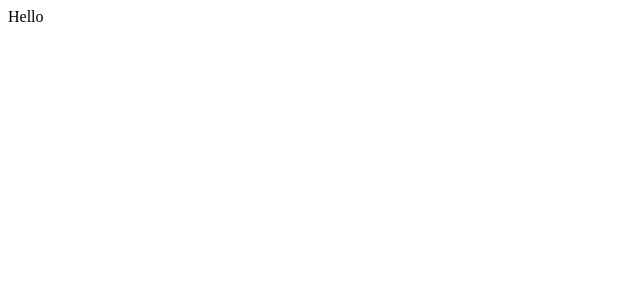
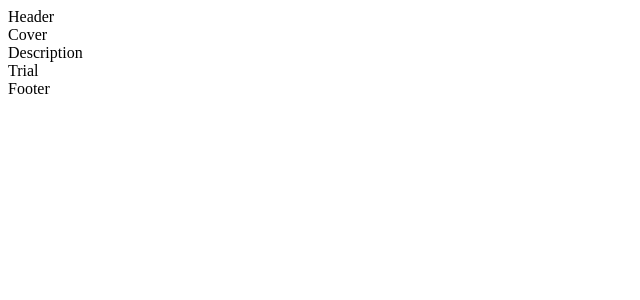
Before and after one commit to franjorub/huddle, a React (Create React App) app: page / in a window 1280 px wide. Shown: the top 300 px of the page, without its empty margins (0-640 px from the left). Built offline with nearby package versions, Linux system fonts and the light colour scheme.

Commit message:
components structure

```diff
--- a/src/components/App.js
+++ b/src/components/App.js
@@ -0,0 +1,20 @@
+import React from "react";
+import Header from "./Header";
+import Cover from "./Cover";
+import Description from "./Description";
+import Trial from "./Trial";
+import Footer from "./Footer";
+import Layout from "./Layout";
+const App = () => {
+  return (
+    <Layout>
+      <Header />
+      <Cover />
+      <Description />
+      <Trial />
+      <Footer />
+    </Layout>
+  );
+};
+
+export default App;
--- a/src/components/Cover.js
+++ b/src/components/Cover.js
@@ -0,0 +1,7 @@
+import React from "react";
+
+const Cover = () => {
+  return <div>Cover</div>;
+};
+
+export default Cover;
--- a/src/components/Description.js
+++ b/src/components/Description.js
@@ -0,0 +1,7 @@
+import React from "react";
+
+const Description = () => {
+  return <div>Description</div>;
+};
+
+export default Description;
--- a/src/components/Footer.js
+++ b/src/components/Footer.js
@@ -0,0 +1,7 @@
+import React from "react";
+
+const Footer = () => {
+  return <div>Footer</div>;
+};
+
+export default Footer;
--- a/src/components/Header.js
+++ b/src/components/Header.js
@@ -0,0 +1,7 @@
+import React from "react";
+
+const Header = () => {
+  return <div>Header</div>;
+};
+
+export default Header;
--- /dev/null
+++ b/src/components/Layout.js
@@ -0,0 +1,7 @@
+import React from "react";
+
+const Layout = props => {
+  return <div>{props.children}</div>;
+};
+
+export default Layout;
--- a/src/components/Trial.js
+++ b/src/components/Trial.js
@@ -0,0 +1,7 @@
+import React from "react";
+
+const Trial = () => {
+  return <div>Trial</div>;
+};
+
+export default Trial;
--- a/src/index.js
+++ b/src/index.js
@@ -1,8 +1,5 @@
 import React from "react";
 import ReactDOM from "react-dom";
-
-const App = () => {
-  return <div>Hello</div>;
-};
+import App from "./components/App";
 
 ReactDOM.render(<App />, document.querySelector("#root"));
```
